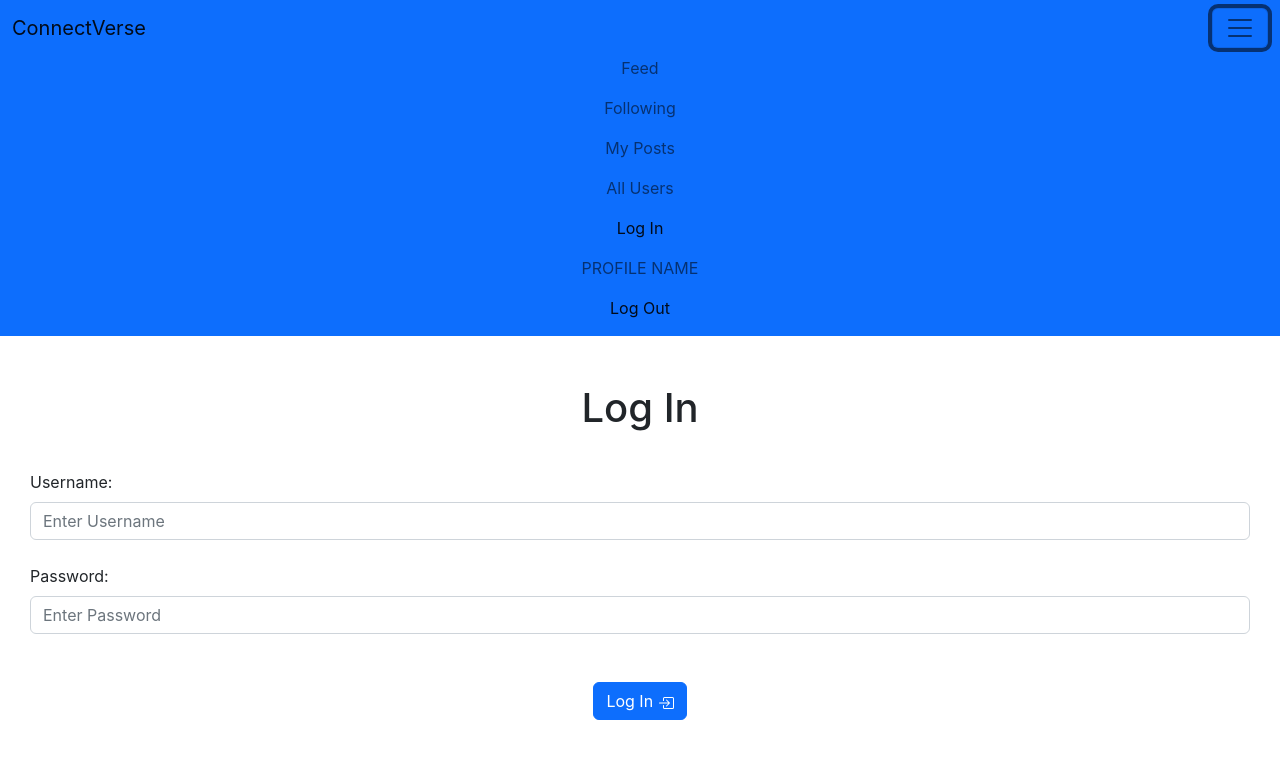
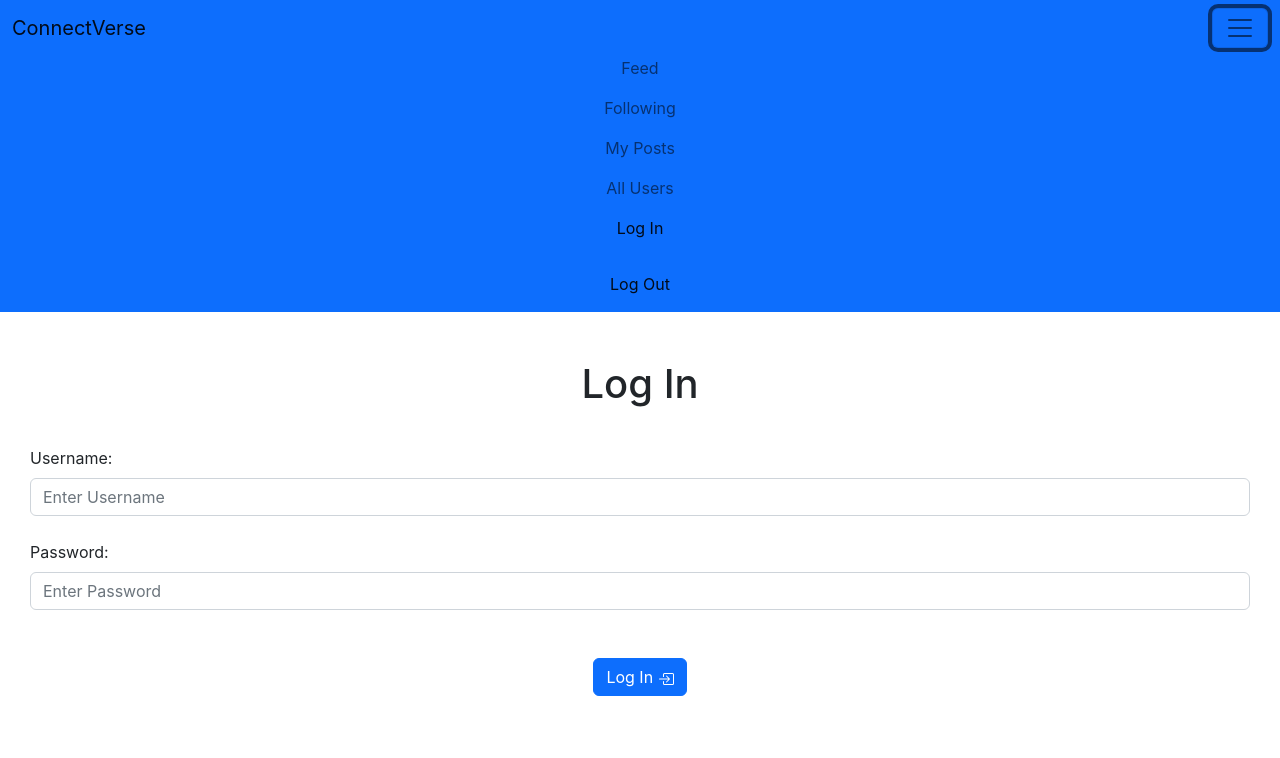
Before and after one commit to Osorabrian/Connectverse, a React (Create React App) app: page /log_in in a window 1280 px wide. Both pictures are taken after a click on the button "Toggle navigation". Shown: the top 758 px of the page. Built offline with nearby package versions, Linux system fonts and the light colour scheme; no server answers.

Commit message:
create store foruser Data

```diff
--- a/src/Components/Login/Login.js
+++ b/src/Components/Login/Login.js
@@ -12,7 +12,7 @@ export default function Login(){
     const [error, setError] = useState(false)
     const navigate = useNavigate()
     const isLoggedIn = useTextStore((state) => state.setIsLoggedIn)
-    const userId = useDataStore((state) => state.setUserId)
+    const userId = useDataStore((state) => state.setUser)
 
     useEffect(() => {
         fetch('https://jsonplaceholder.typicode.com/users')
@@ -26,7 +26,7 @@ export default function Login(){
         for(let i = 0; i < users.length; i++){
             if(users[i].username === userName && users[i].address.zipcode === password){
                 ans = 1
-                userId(users[i].id)
+                userId(users[i])
             }
         }
         if(ans === 1){
--- a/src/Components/NavBar/Navbar.js
+++ b/src/Components/NavBar/Navbar.js
@@ -1,10 +1,11 @@
 import React from "react";
 import {NavLink} from 'react-router-dom'
-import {useTextStore} from '../../State/state'
+import {useDataStore, useTextStore} from '../../State/state'
 
 export default function Navbar(){
 
     const isLoggedIn = useTextStore((state) => state.setIsLoggedOut)
+    const user = useDataStore((state) => state.user)
 
     return(
         <nav className="navbar bg-primary">
@@ -20,7 +21,7 @@ export default function Navbar(){
                         <NavLink to="/my_posts" className="nav-link">My Posts</NavLink>
                         <NavLink to="/all_users" className="nav-link">All Users</NavLink>
                         <NavLink to="/log_in" className="nav-link">Log In</NavLink>
-                        <NavLink to="/my_profile" className="nav-link">PROFILE NAME</NavLink>
+                        <NavLink to="/my_profile" className="nav-link">{user.name}</NavLink>
                         <NavLink to="/log_in" className="nav-link" onClick={isLoggedIn}>Log Out</NavLink>
                     </ul>
                 </div>
--- a/src/State/state.js
+++ b/src/State/state.js
@@ -7,8 +7,6 @@ export const useTextStore = create((set) => ({
 }))
 
 export const useDataStore = create((set) => ({
-    profileName: '',
-    userId: 0,
-    setprofileName: (str) => set({profileName: str}),
-    setUserId: (int) => set({userId: int})
+    user: {},
+    setUser: (int) => set({user: int})
 }))
```
